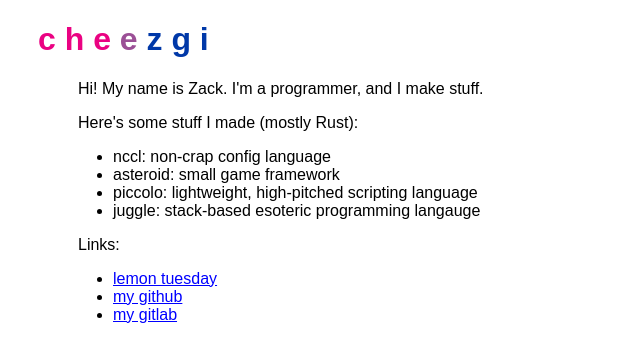
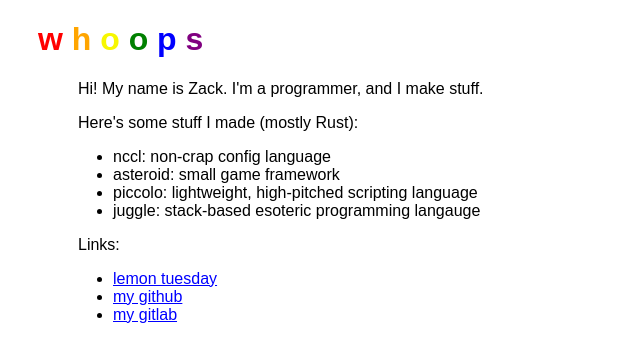
Before and after one commit to zphixon/zphixon.github.io, a plain HTML site: page index.html in a window 1280 px wide. Shown: the whole page, without its empty margins (0-640 px from the left). Drawn offline with Linux system fonts and the light colour scheme.

Commit message:
remove misleading information

```diff
--- a/index.html
+++ b/index.html
@@ -33,13 +33,19 @@
   </head>
   <body>
     <h1>
-      <span style="color: #EA0282">c</span>
+      <span style="color: red">w</span>
+      <span style="color: orange">h</span>
+      <span style="color: #f7f700">o</span>
+      <span style="color: green">o</span>
+      <span style="color: blue">p</span>
+      <span style="color: purple">s</span>
+      <!--<span style="color: #EA0282">c</span>
       <span style="color: #EA0282">h</span>
       <span style="color: #EA0282">e</span>
       <span style="color: #9B4F96">e</span>
       <span style="color: #0038A8">z</span>
       <span style="color: #0038A8">g</span>
-      <span style="color: #0038A8">i</span>
+      <span style="color: #0038A8">i</span>-->
       <!--<span style="color: purple">c</span>
       <span style="color: blue">h</span>
       <span style="color: green">e</span>
```
